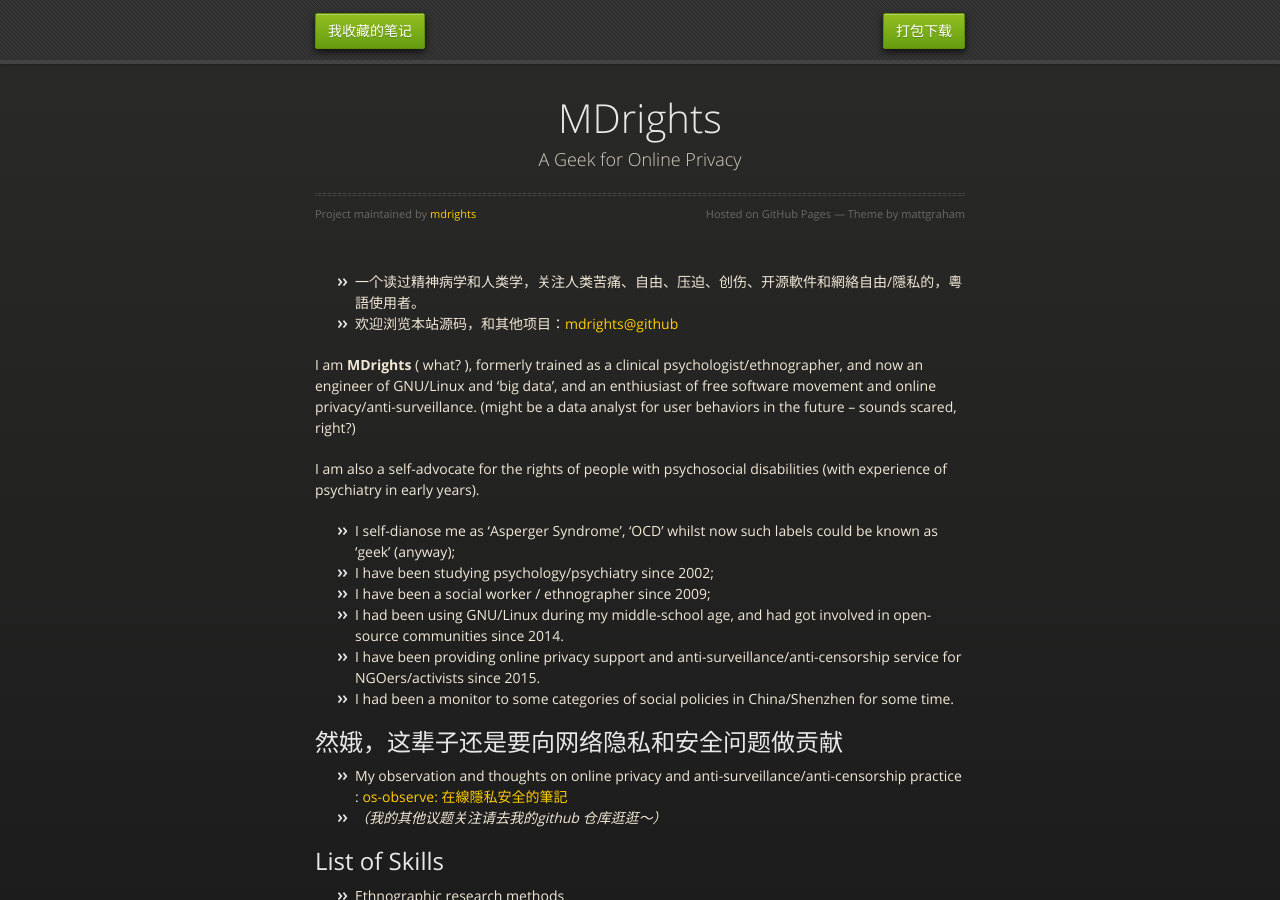
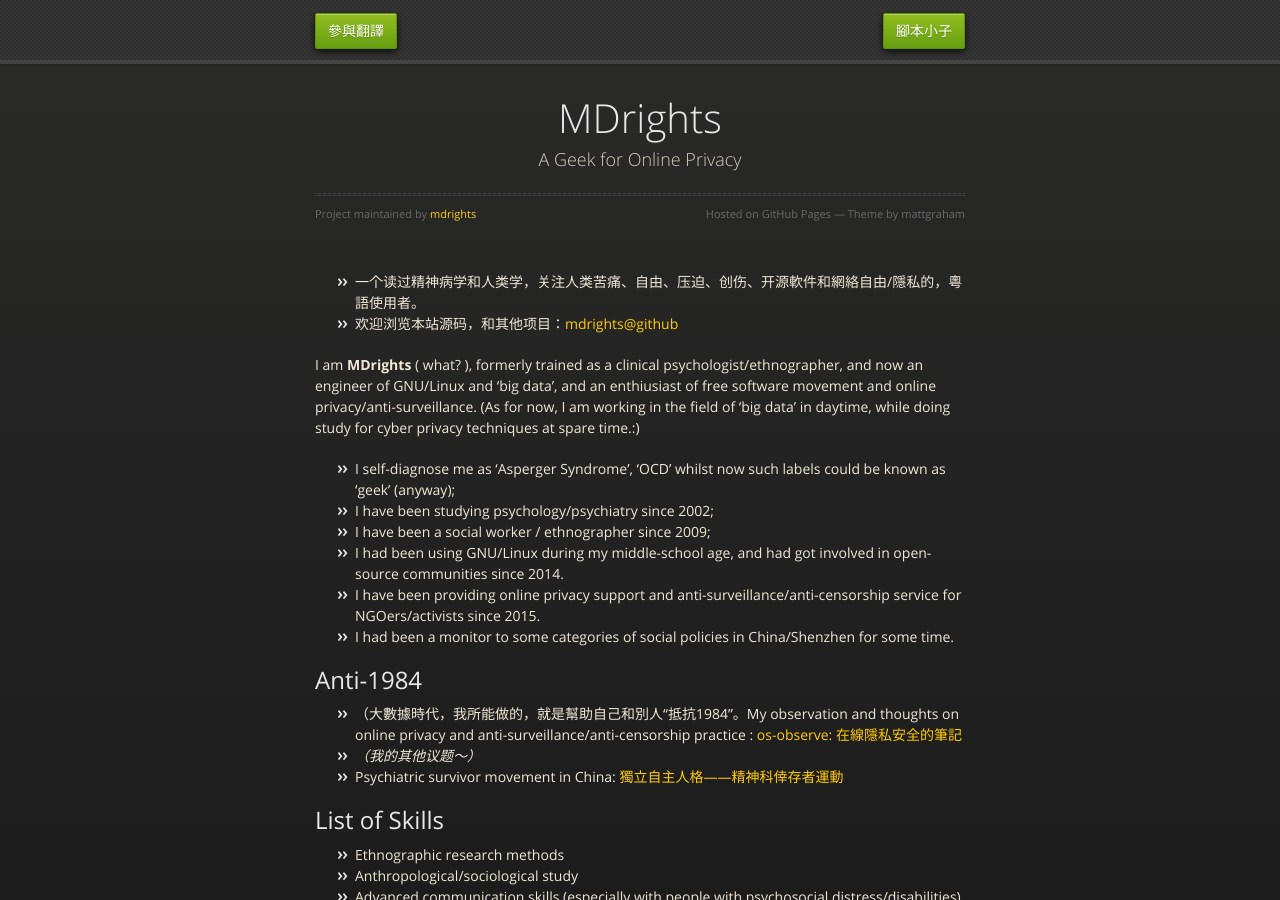
Before and after one commit to mdrights/mdrights.github.io, a Jekyll site: the page built from index.html, in a window 1280 px wide and 900 px high. Built offline with Jekyll 4.4.1, drawn with Linux system fonts in a browser that asks for light colours.

Commit message:
update self-intro

```diff
--- a/_layouts/default.html
+++ b/_layouts/default.html
@@ -22,8 +22,8 @@
   <body>
       <div id="header">
         <nav>
-          <li class="fork"><a href="https://github.com/mdrights/my-notes">我收藏的笔记</a></li>
-          <li class="downloads"><a href="https://github.com/mdrights/my-notes/zipball/master">打包下载</a></li>
+          <li class="fork"><a href="https://github.com/mdrights/digital-rights">參與翻譯</a></li>
+          <li class="downloads"><a href="https://github.com/mdrights/Myscripts">腳本小子</a></li>
                 <!--<li class="title">DOWNLOADS</li>-->
         </nav>
       </div><!-- end header -->
--- a/_posts/2020-11-09-about-me.md
+++ b/_posts/2020-11-09-about-me.md
@@ -8,24 +8,23 @@ date: 2017-05-07
 - 欢迎浏览本站源码，和其他项目：[mdrights@github](https://github.com/mdrights)
 
 
-I am **MDrights** ( what? ), formerly trained as a clinical psychologist/ethnographer, and now an engineer of GNU/Linux and 'big data', and an enthiusiast of free software movement and online privacy/anti-surveillance. (might be a data analyst for user behaviors in the future -- sounds scared, right?)
+I am **MDrights** ( what? ), formerly trained as a clinical psychologist/ethnographer, and now an engineer of GNU/Linux and 'big data', and an enthiusiast of free software movement and online privacy/anti-surveillance. (As for now, I am working in the field of 'big data' in daytime, while doing study for cyber privacy techniques at spare time.:)
 
-I am also a self-advocate for the rights of people with psychosocial disabilities (with experience of psychiatry in early years).
 
-- I self-dianose me as 'Asperger Syndrome', 'OCD' whilst now such labels could be known as 'geek' (anyway);
+- I self-diagnose me as 'Asperger Syndrome', 'OCD' whilst now such labels could be known as 'geek' (anyway);
 - I have been studying psychology/psychiatry since 2002;
 - I have been a social worker / ethnographer since 2009;
 - I had been using GNU/Linux during my middle-school age, and had got involved in open-source communities since 2014.
 - I have been providing online privacy support and anti-surveillance/anti-censorship service for NGOers/activists since 2015.
 - I had been a monitor to some categories of social policies in China/Shenzhen for some time.
 
-## 然娥，这辈子还是要向网络隐私和安全问题做贡献
+## Anti-1984
 <!--
 - A collaborative platform for social policy participation in China: [mirror-CN: 鏡像拆那——公共政策參與平臺 ]({{ site.baseurl }}/mirror-CN)
-- Psychiatric survivor movement in China: [超越精神醫學——精神科倖存者運動]({{ site.baseurl }}/beyond-psychiatry)
 -->
-- My observation and thoughts on online privacy and anti-surveillance/anti-censorship practice : [os-observe: 在線隱私安全的筆記]({{ site.baseurl }}/os-observe)
-- _（我的其他议题关注请去我的github 仓库逛逛～）_
+- （大數據時代，我所能做的，就是幫助自己和別人“抵抗1984”。My observation and thoughts on online privacy and anti-surveillance/anti-censorship practice : [os-observe: 在線隱私安全的筆記]({{ site.baseurl }}/os-observe)
+- _（我的其他议题～）_
+- Psychiatric survivor movement in China: [獨立自主人格——精神科倖存者運動]({{ site.baseurl }}/beyond-psychiatry)
 
 ## List of Skills
 - Ethnographic research methods
```
